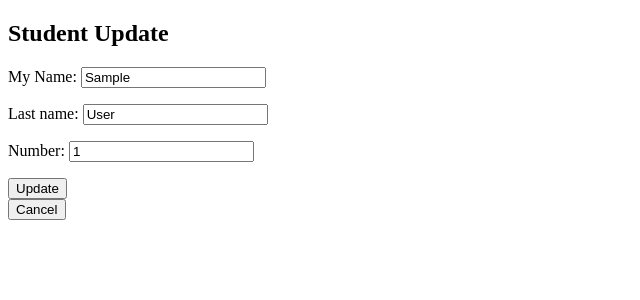
After one commit to henryfrstr/django_review, a Django app: page /1/update in a window 1280 px wide. The commit adds this page. Shown: the top 300 px of the page, without its empty margins (0-640 px from the left). Run offline with Django 3.2, Linux system fonts and the light colour scheme; tables that the repository leaves empty hold one stand-in row (values such as "Sample post").

Commit message:
added update_vieew

```diff
--- a/src/fscohort/templates/fscohort/home.html
+++ b/src/fscohort/templates/fscohort/home.html
@@ -6,4 +6,7 @@ home page
 
 {% block content %}
 <h1>Hello, this is home page.</h1>
+<a href="{% url 'add' %}"><button>Add Student</button></a>
+<a href="{% url 'list' %}"><button>Student List</button></a>
+
 {% endblock %}
--- a/src/fscohort/templates/fscohort/student_detail.html
+++ b/src/fscohort/templates/fscohort/student_detail.html
@@ -7,5 +7,8 @@
 <a href="{% url 'delete' student.id %}">
     <button>Delete</button>
 </a>
+<a href="{% url 'update' student.id %}">
+    <button>Update</button>
+</a>
 
 {% endblock %}
--- /dev/null
+++ b/src/fscohort/templates/fscohort/student_update.html
@@ -0,0 +1,16 @@
+{% extends 'fscohort/base.html' %}
+
+{% block title %}
+Student Update
+{% endblock title %}
+
+
+{% block content %}
+<h2>Student Update</h2>
+<form action="" method="POST">
+    {% csrf_token %}
+    {{ form.as_p }}
+    <input type="submit" value="Update">
+</form>
+<a href="{% url 'list' %}"> <button>Cancel</button></a>
+{% endblock %}
--- a/src/fscohort/urls.py
+++ b/src/fscohort/urls.py
@@ -1,5 +1,5 @@
 from django.urls import path
-from .views import home_view, student_list, student_add, student_detail, student_delete
+from .views import home_view, student_list, student_add, student_detail, student_delete, student_update
 
 urlpatterns = [
     path("", home_view, name="home"),
@@ -7,6 +7,7 @@ urlpatterns = [
     path("add/", student_add, name="add"),
     path("<int:id>", student_detail, name="detail"),
     path("<int:id>/delete", student_delete, name="delete"),
+    path("<int:id>/update", student_update, name="update"),
     # path("about/", about)
 ]
 # localhost/1/delete
--- a/src/fscohort/views.py
+++ b/src/fscohort/views.py
@@ -62,3 +62,18 @@ def student_delete(request, id):
         return redirect("list")
 
     return render(request, "fscohort/student_delete.html")
+
+
+def student_update(request, id):
+    student = Student.objects.get(id=id)
+    form = StudentForm(instance=student)
+    if request.method == "POST":
+        form = StudentForm(request.POST, instance=student)
+        if form.is_valid():
+            form.save()
+            return redirect("list")
+    context = {
+        'student': student,
+        'form': form
+    }
+    return render(request, "fscohort/student_update.html", context)
```
